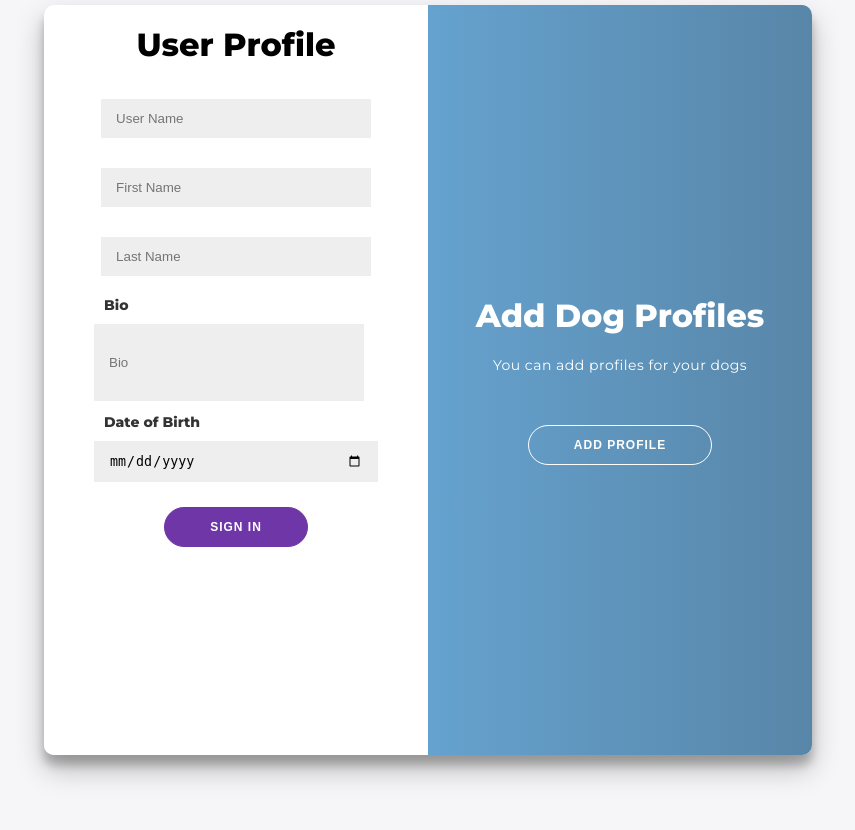
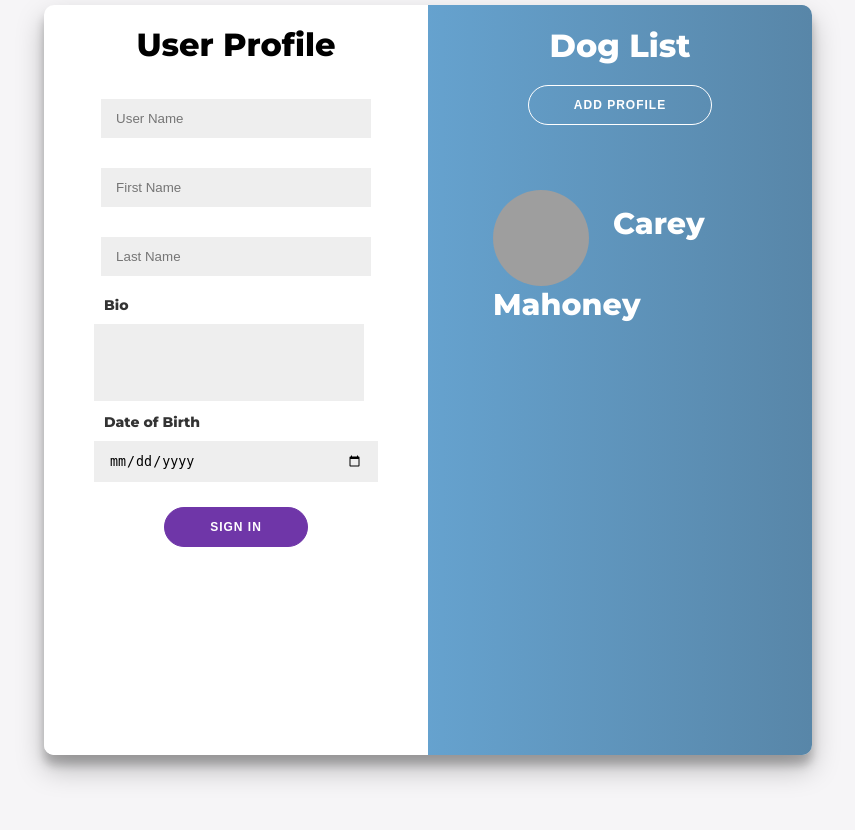
Before and after one commit to gcivil-nyu-org/INET-Monday-Spring2023-Team-1, a Django app: page /register_details in a window 1280 px wide. Shown: the whole page, without its empty margins (212-1067 px from the left). Run offline with Django 4.2, Linux system fonts and the light colour scheme; some libraries are stand-ins or nearby versions; grey boxes are pictures that could not be loaded.

Commit message:
added dog profile list UI

```diff
--- a/doghub_app/static/styles/register.css
+++ b/doghub_app/static/styles/register.css
@@ -4,6 +4,25 @@
 * {
     box-sizing: border-box;
 }
+
+::-webkit-scrollbar {
+    width: 10px;
+  }
+
+  /* Track */
+  ::-webkit-scrollbar-track {
+    background: #f1f1f1;
+  }
+
+  /* Handle */
+  ::-webkit-scrollbar-thumb {
+    background: #888;
+  }
+
+  /* Handle on hover */
+  ::-webkit-scrollbar-thumb:hover {
+    background: #555;
+  }
 
 body {
     background: #f6f5f7;
@@ -17,6 +36,7 @@ body {
 }
 
 h1 {
+
     font-weight: bold;
     margin: 0;
     text-align: center;
@@ -44,6 +64,7 @@ p {
     line-height: 20px;
     letter-spacing: 0.5px;
     margin: 20px 0 30px;
+
 }
 
 span {
@@ -99,6 +120,7 @@ form {
     padding: 0 50px;
     height: 100%;
     text-align: center;
+    overflow: scroll;
 }
 
 input {
@@ -110,7 +132,7 @@ input {
 
 }
 
-bio-input {
+.bio-input {
     background-color: #eee;
     border: none;
     padding: 12px 15px;
@@ -261,6 +283,7 @@ label {
     overflow: hidden;
     transition: transform 0.6s ease-in-out;
     z-index: 100;
+
 }
 
 .container.right-panel-active .overlay-container{
@@ -331,3 +354,56 @@ label {
     height: 40px;
     width: 40px;
 }
+
+.profile-list {
+    list-style: none inside;
+    margin: 0 auto;
+    min-height: 620px;
+    width: 100%;
+    padding: 20px;
+    margin-bottom: 0px;
+    margin-top: 10px;
+    overflow: auto;
+  }
+  .profile-list--item {
+    display: inline-block;
+    width: 100%;
+    background-color:  transparent;
+    border-color: #FFFFFF;
+    padding: 5px;
+    margin-bottom: 1.5em;
+    text-align: left;
+    transition: transform 0.1s linear;
+    /* &:hover,
+    &:focus {
+      transform: scale(1.025);
+    } */
+  }
+  /* .profile-details {
+    @extend %group;
+  } */
+  .profile-img {
+    height: 55px;
+    width: 55px;
+    margin-right: 1.5em;
+    float: left;
+    display: block;
+    border-radius: 50%;
+    border: #73BEF5;
+    @media screen and (min-width: 32em) {
+      width: 6em;
+      height: 6em;
+    }
+  }
+  .profile-name {
+    padding-top: 0.5em;
+    font-size: 20px ;
+    @media screen and (min-width: 24em) {
+      font-size: 1.875em;
+    }
+  }
+  .profile-quote {
+    color: #73BEF5;
+    margin-top: 1.5em;
+    font: 400 1em/1.6 "Armata", sans-serif;
+  }
--- a/doghub_app/templates/doghub_app/register.html
+++ b/doghub_app/templates/doghub_app/register.html
@@ -45,7 +45,7 @@
 
           <div class = "input-bio-inline">
           <label>Bio</label>
-          <input class="bio-input" type="text" name='bio' placeholder="Bio">
+          <input class="bio-input" type="text" name='bio'>
           </div>
 
           <div class = "input-inline">
@@ -63,9 +63,23 @@
             <button class="ghost" id="addUserProfile">User Profile</button>
           </div>
           <div class="overlay-panel overlay-right">
+            {% if dogList %}
             <h1 id = 'demo'>Add Dog Profiles</h1>
+            <button class="ghost" id="addDogProfile">Add Profile</button>
             <p>You can add profiles for your dogs</p>
+            {% else %}
+            <h1 class="profile-head">Dog List</h1>
             <button class="ghost" id="addDogProfile">Add Profile</button>
+            <ul class="profile-list">
+              <li class="profile-list--item">
+                <header class="profile-details">
+                  <img src="https://s3-us-west-2.amazonaws.com/s.cdpn.io/5175/cadet-mahoney.jpg" alt="" class="profile-img" />
+                  <h3 class="profile-name">Carey Mahoney</h3>
+                </header>
+              </li>
+              </ul>
+            {% endif %}
+
           </div>
         </div>
       </div>
```
